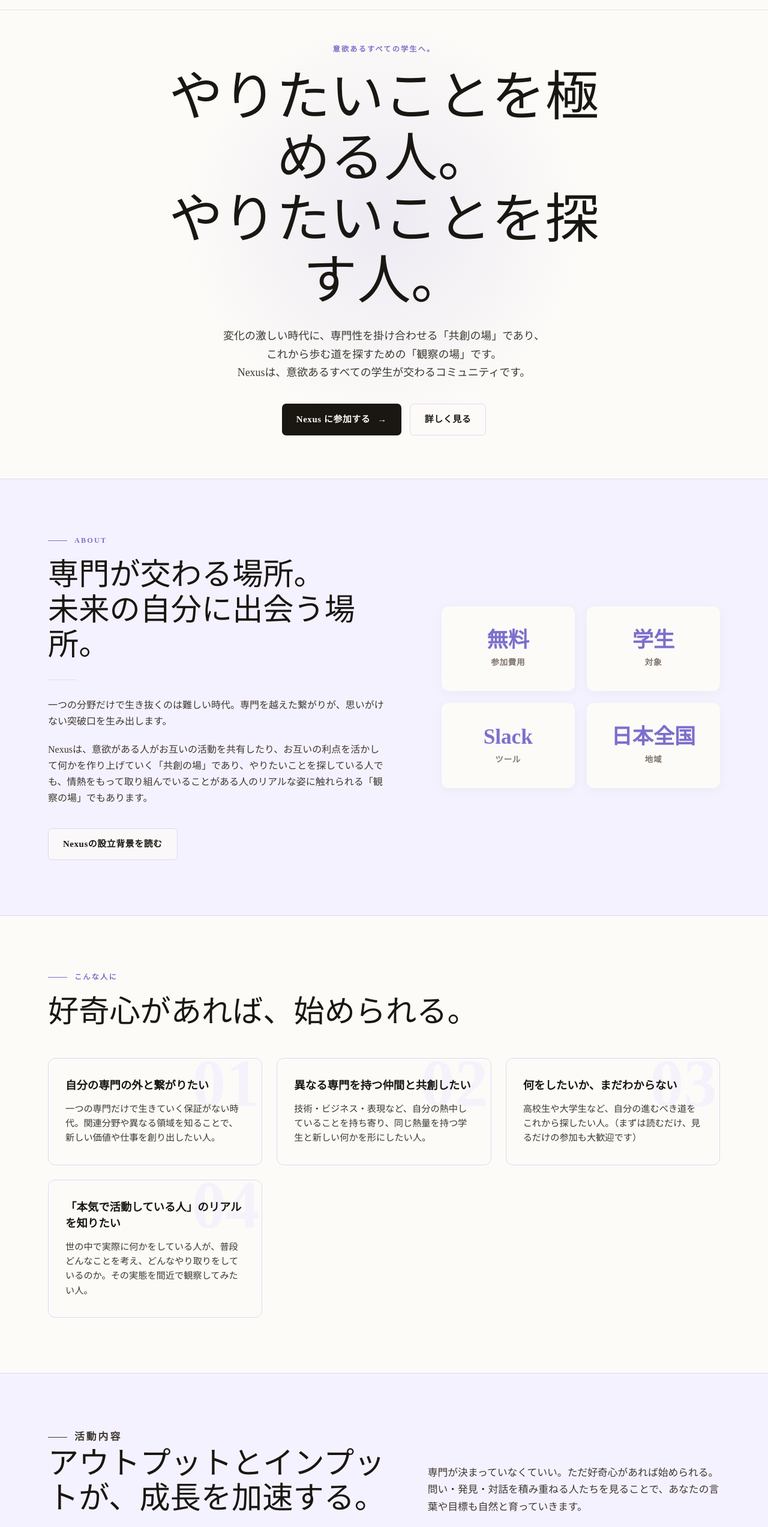
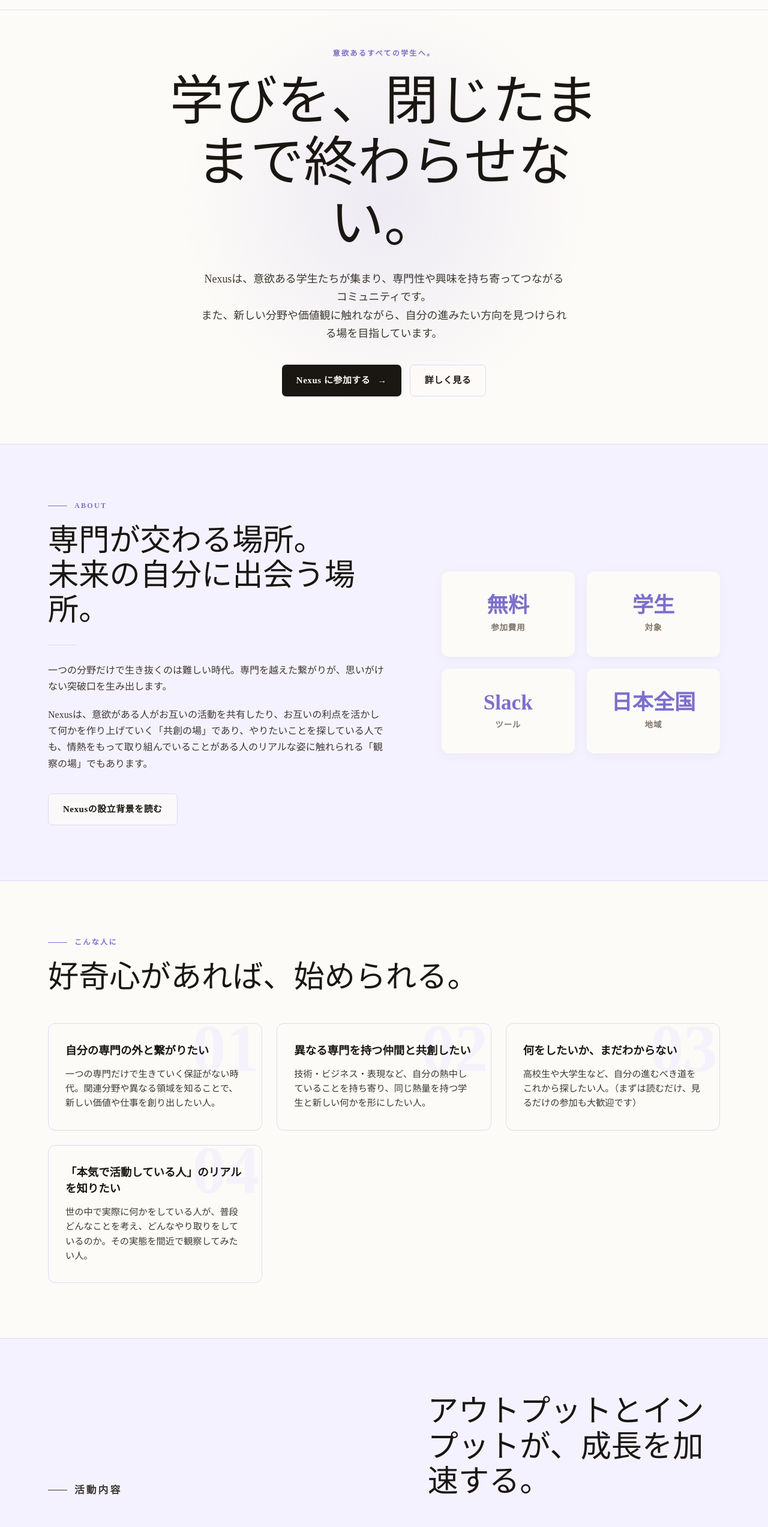
Before and after one commit to Kojki/nexus-website, a Next.js app: page / in a window 1280 px wide. Shown: the part 60-2606 px from the top of the page at 60% size. Built offline with nearby package versions, Linux system fonts and the light colour scheme.

Commit message:
Update hero section and activities content for clarity and engagement

```diff
--- a/app/page.tsx
+++ b/app/page.tsx
@@ -67,14 +67,13 @@
           <p className="eyebrow">意欲あるすべての学生へ。</p>
 
           <h1>
-            やりたいことを極める人。<br />
-            やりたいことを探す人。
+            学びを、閉じたままで終わらせない。
           </h1>
 
           <p className="hero-copy">
-            変化の激しい時代に、専門性を掛け合わせる「共創の場」であり、<br />
-            これから歩む道を探すための「観察の場」です。<br />
-            Nexusは、意欲あるすべての学生が交わるコミュニティです。
+
+            Nexusは、意欲ある学生たちが集まり、専門性や興味を持ち寄ってつながるコミュニティです。<br />
+            また、新しい分野や価値観に触れながら、自分の進みたい方向を見つけられる場を目指しています。
           </p>
 
           <div className="hero-actions">
@@ -147,15 +146,11 @@
       <section className="activities section-band" id="activities">
         <div className="section-inner animate-slide-up">
           <div className="section-split">
-            <div>
-              <p className="section-label">活動内容</p>
-              <h2>
-                アウトプットとインプットが、成長を加速する。
-              </h2>
-            </div>
+            <p className="section-label">活動内容</p>
+            <h2>アウトプットとインプットが、成長を加速する。</h2>
             <p>
-              専門が決まっていなくていい。ただ好奇心があれば始められる。
-              問い・発見・対話を積み重ねる人たちを見ることで、あなたの言葉や目標も自然と育っていきます。
+              日々の学びや興味を気軽に発信し、異なる分野で活動する仲間の視点に触れる。<br />
+              その小さなやり取りの積み重ねが、一人では思いつかなかったアイデアや新しい繋がりを生み出します。
             </p>
           </div>
 
```
